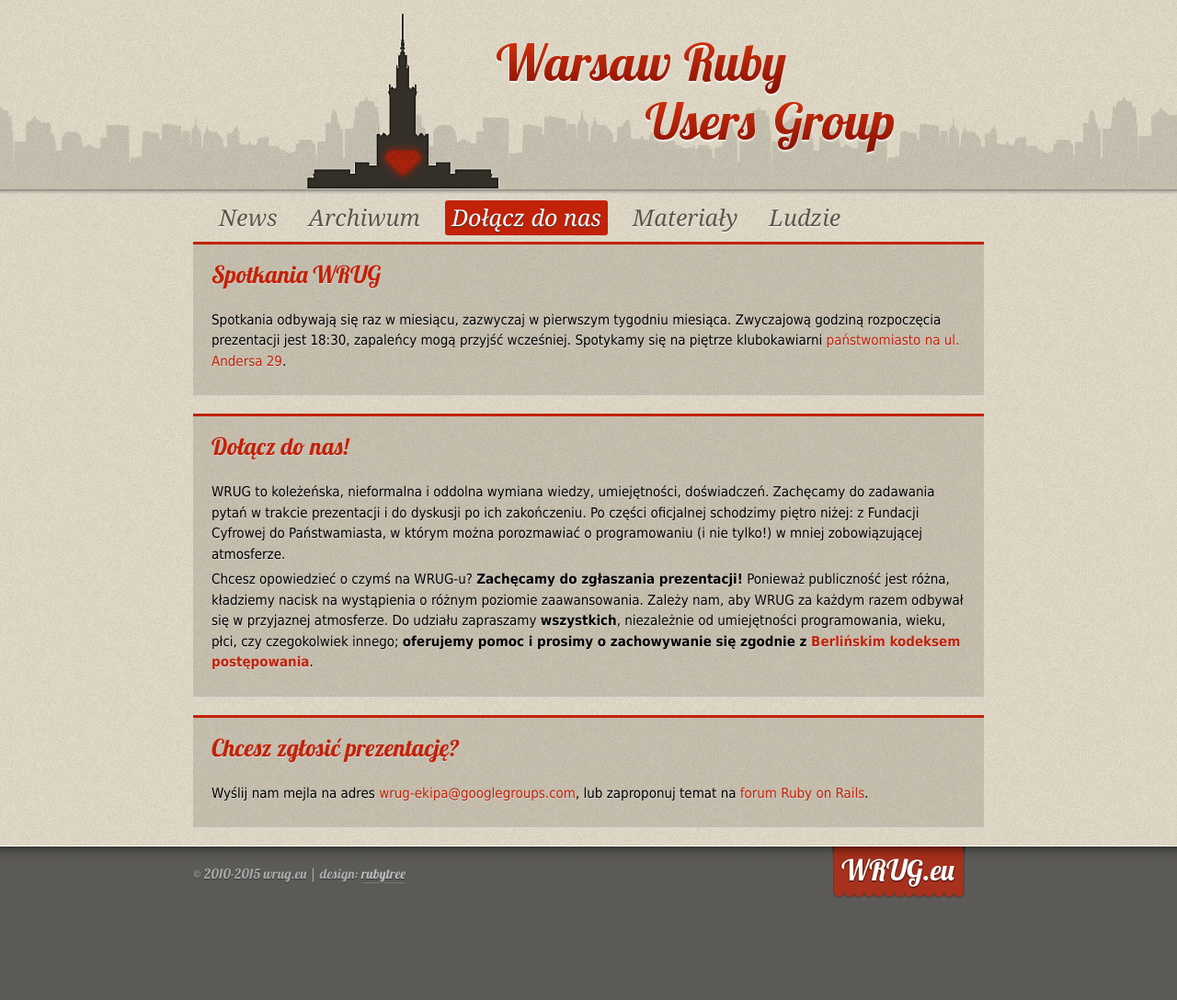
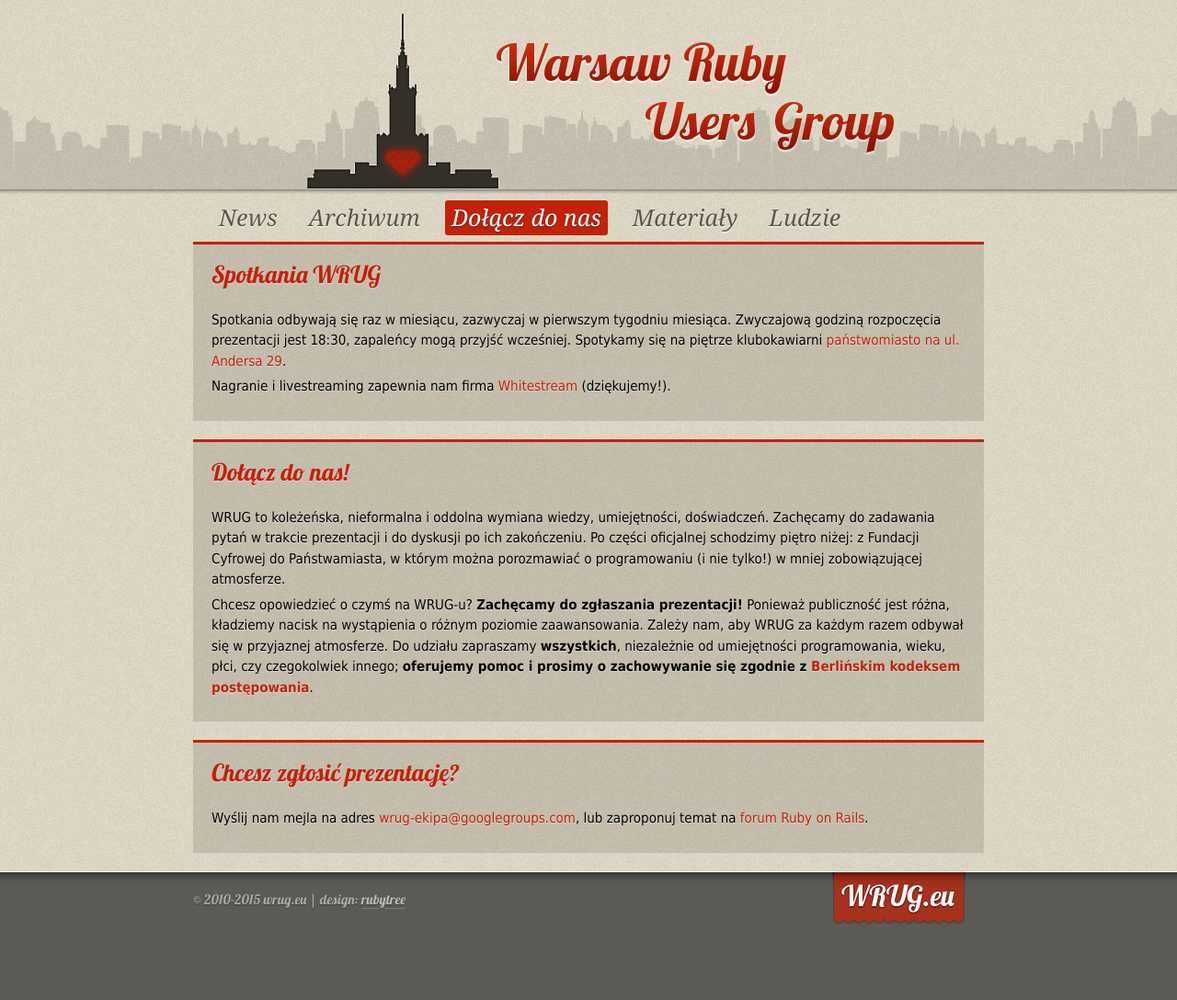
Before and after one commit to wrug/wrug.eu, a Jekyll site: the page built from join.html, in a window 1280 px wide. Shown: the whole page at 92% size. Built offline with Jekyll 4.4.1, drawn with Linux system fonts in a browser that asks for light colours; before the commit the page ends 1060 px from its top, so only the background shows below that.

Commit message:
link Whitestream

```diff
--- a/join.html
+++ b/join.html
@@ -8,6 +8,7 @@ section: join
     <h1>Spotkania WRUG</h1>
   </header>
   <p>Spotkania odbywają się raz w miesiącu, zazwyczaj w pierwszym tygodniu miesiąca. Zwyczajową godziną rozpoczęcia prezentacji jest 18:30, zapaleńcy mogą przyjść wcześniej. Spotykamy się na piętrze klubokawiarni <a href="https://www.facebook.com/panstwomiasto">państwomiasto</a> <a href="http://goo.gl/maps/OgRom">na ul. Andersa 29</a>.</p>
+  <p>Nagranie i livestreaming zapewnia nam firma <a href="http://facebook.com/whitestreampl">Whitestream</a> (dziękujemy!).</p>
 </article>
 <article class="news">
   <header>
```
